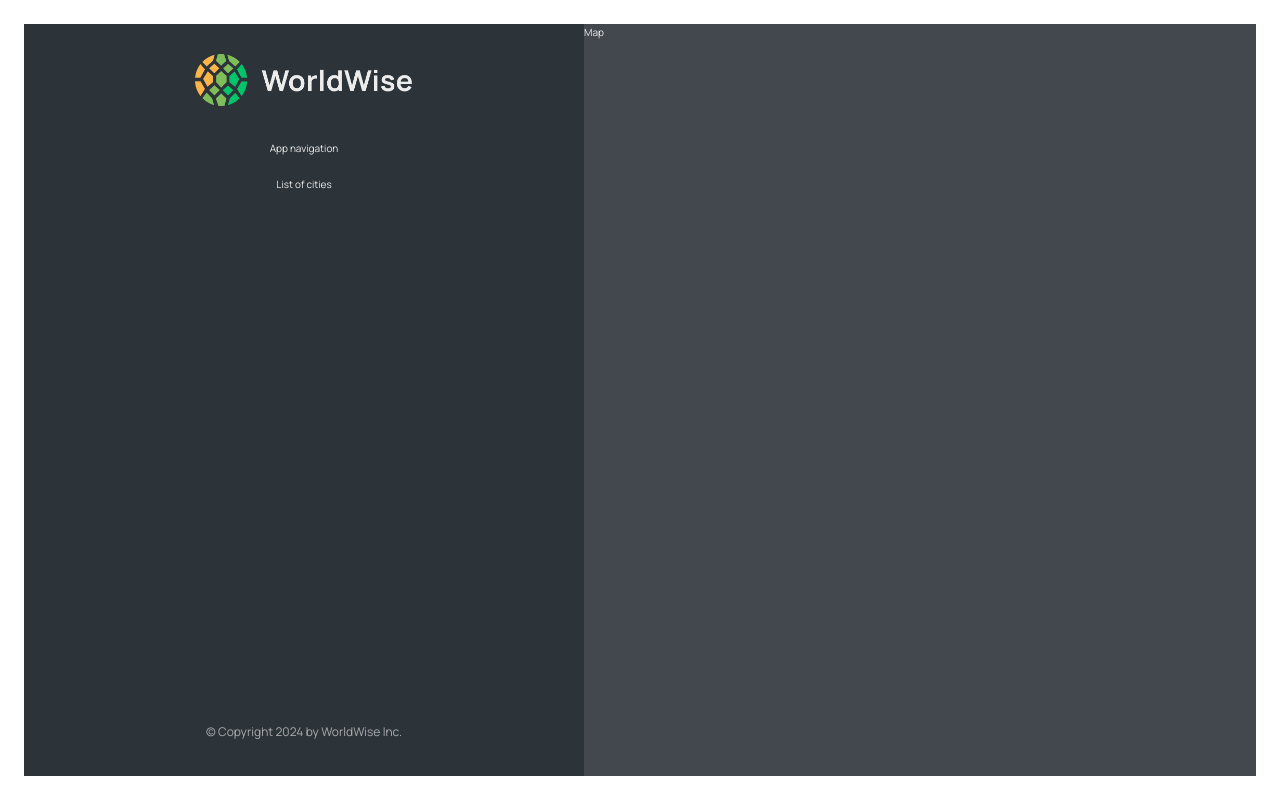
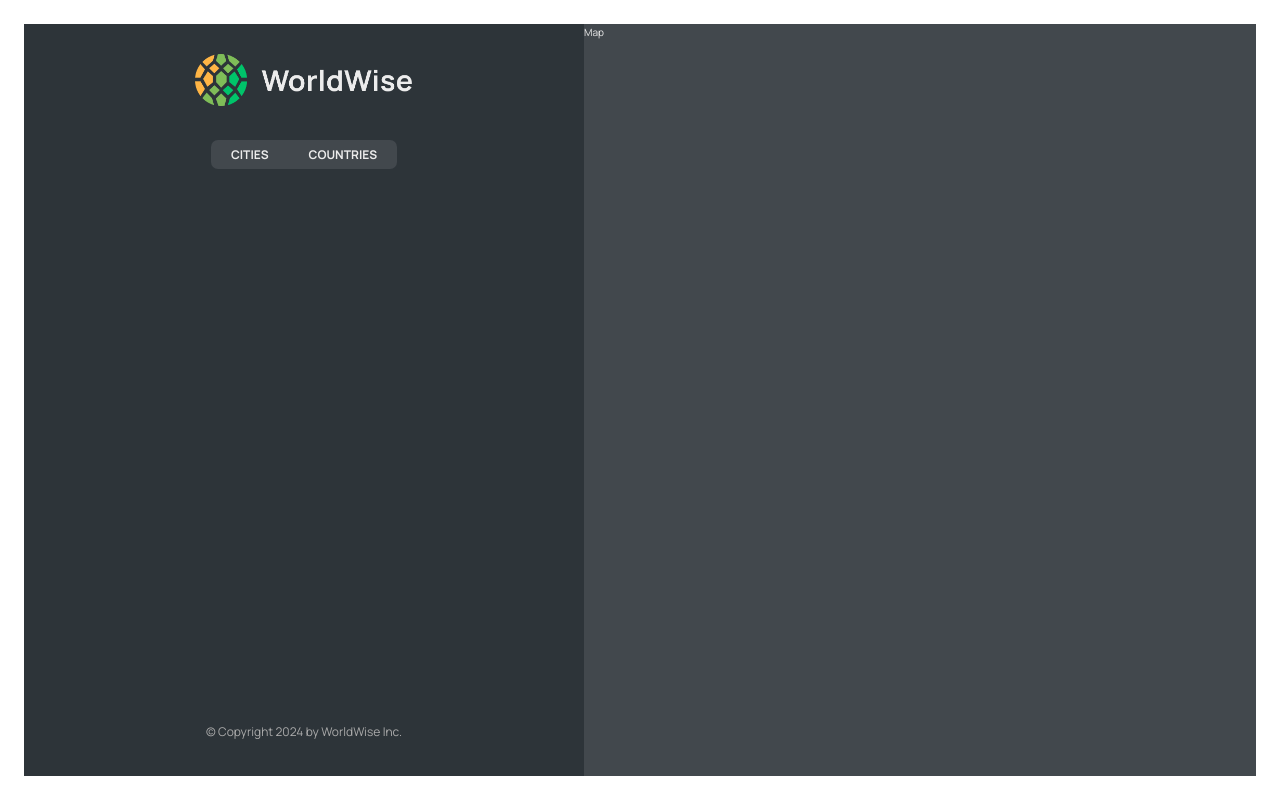
Before and after one commit to KikiJiki85/worldwise, a React (Vite) app: page /app in a window 1280 px wide. Built offline with nearby package versions, Linux system fonts and the light colour scheme.

Commit message:
feat: add appnav component

```diff
--- a/src/App.tsx
+++ b/src/App.tsx
@@ -14,7 +14,11 @@
         <Route path="/product" element={<Product />} />
         <Route path="/pricing" element={<Pricing />} />
         <Route path="/login" element={<Login />} />
-        <Route path="/app" element={<AppLayout />} />
+        <Route path="/app" element={<AppLayout />}>
+          <Route index path="cities" element={<p>List of cities</p>} />
+          <Route path="countries" element={<p>List of countries</p>} />
+          <Route path="form" element={<p>Form</p>} />
+        </Route>
         <Route path="*" element={<PageNotFound />} />
       </Routes>
     </Router>
--- a/src/components/AppNav.tsx
+++ /dev/null
@@ -1,7 +0,0 @@
-import styles from './AppNav.module.css';
-
-function AppNav() {
-  return <nav className={styles.nav}>App navigation</nav>;
-}
-
-export default AppNav;
--- /dev/null
+++ b/src/components/AppNav/AppNav.tsx
@@ -0,0 +1,19 @@
+import { NavLink } from 'react-router-dom';
+import styles from './AppNav.module.css';
+
+function AppNav() {
+  return (
+    <nav className={styles.nav}>
+      <ul>
+        <li>
+          <NavLink to="cities">Cities</NavLink>
+        </li>
+        <li>
+          <NavLink to="countries">Countries</NavLink>
+        </li>
+      </ul>
+    </nav>
+  );
+}
+
+export default AppNav;
--- a/src/components/Sidebar/Sidebar.tsx
+++ b/src/components/Sidebar/Sidebar.tsx
@@ -1,4 +1,5 @@
-import AppNav from '../AppNav';
+import { Outlet } from 'react-router-dom';
+import AppNav from '../AppNav/AppNav';
 import Footer from '../Footer/Footer';
 import Logo from '../Logo';
 import styles from './Sidebar.module.css';
@@ -8,7 +9,7 @@
     <div className={styles.sidebar}>
       <Logo />
       <AppNav />
-      <p>List of cities</p>
+      <Outlet />
       <Footer />
     </div>
   );
```
Also changed, not shown: src/components/AppNav/AppNav.module.css (renamed from src/components/AppNav.module.css).
